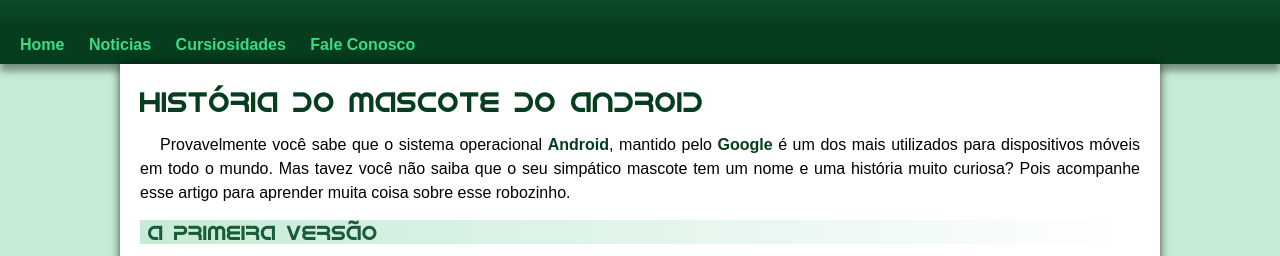
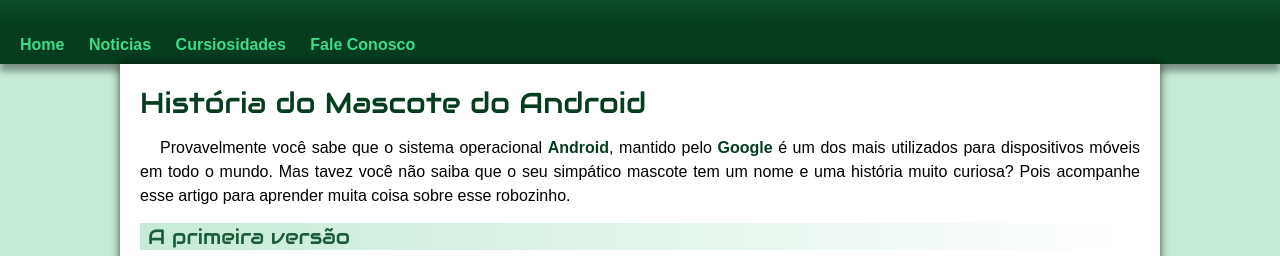
Before and after one commit to Murilophy/ProjetoAndroid, a plain HTML site: page index.html in a window 1280 px wide. Shown: the part 164-420 px from the top of the page. Drawn offline with Linux system fonts and the light colour scheme.

Commit message:
Removi o font face e mudei a font

```diff
--- a/estilos/style.css
+++ b/estilos/style.css
@@ -2,11 +2,7 @@
 
 @import url('https://fonts.googleapis.com/css2?family=Bebas+Neue&display=swap');
 
-@font-face {
-    font-family: 'Android';
-    src: url(/fontes/idroid.otf) format('opentype');
-    font-weight: normal;
-}
+@import url('https://fonts.googleapis.com/css2?family=Audiowide&family=Bebas+Neue&display=swap');
 
 :root {
     --cor0: #C5EBD6;
@@ -18,7 +14,7 @@
 
     --fontpadrao: Arial, Verdana, Helvetica, sans-serif;
     --font-destaque: 'Bebas Neue', sans-serif;
-    --font-android: 'Android', cursive;
+    --font-android: 'Audiowide', cursive;
 }
 
 * {
```
Also changed, not shown: fontes/idroid.otf (deleted).
